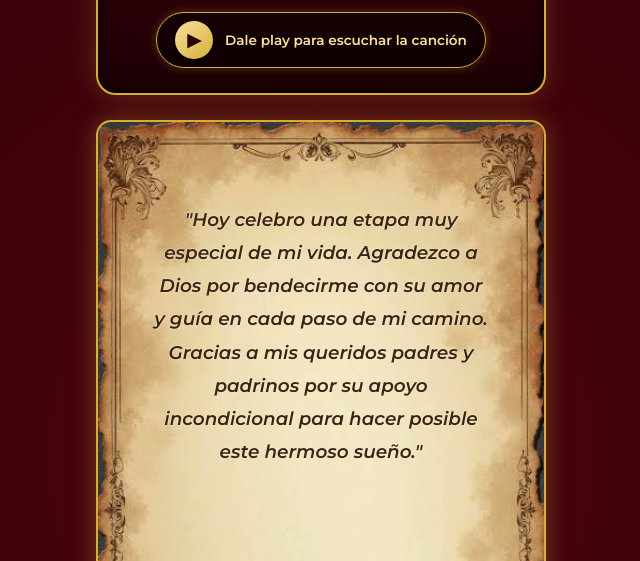
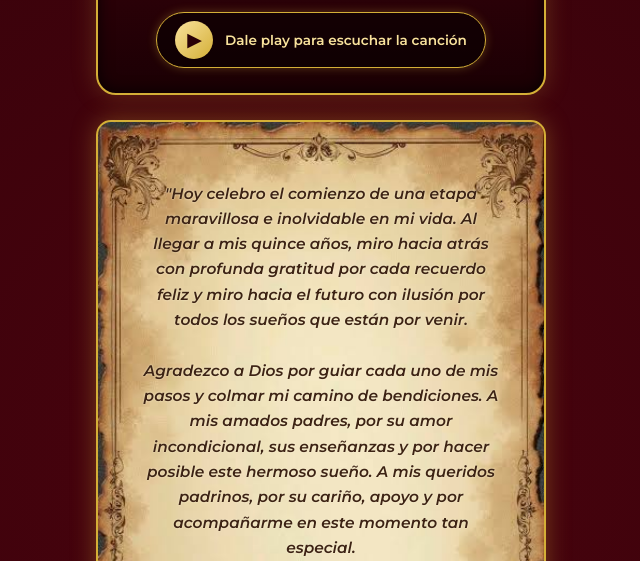
Before and after one commit to gianpierrcalderoneffio-bit/XV, a plain HTML site: page index.html in a window 1280 px wide. Shown: the part 239-800 px from the top of the page, without its empty margins (319-959 px from the left). Drawn offline with Linux system fonts and the light colour scheme.

Commit message:
Update index.html

```diff
--- a/index.html
+++ b/index.html
@@ -109,19 +109,19 @@
       font-weight: bold;
     }
 
-    /* TARJETA DE PERGAMINO MANTENIENDO SU PROPORCIÓN REAL Y TEXTO MÁS GRANDE */
+    /* TARJETA DE PERGAMINO CON PROPORCIÓN REAL Y MENSAJE LARGO */
     .parchment-image-card {
       background-image: url('./pergamino.jpg');
       background-size: 100% 100%;
       background-repeat: no-repeat;
       background-position: center;
       width: 100%;
-      aspect-ratio: 9 / 16; /* Mantiene la proporción vertical exacta del pergamino */
+      aspect-ratio: 9 / 16;
       border-radius: 15px;
       border: 2px solid var(--dorado);
       box-shadow: 0 0 25px rgba(212, 175, 55, 0.35);
       margin: 25px 0;
-      padding: 18% 12% 0 12%; /* Espaciado superior e interno proporcional */
+      padding: 13% 10% 0 10%;
       display: flex;
       align-items: flex-start;
       justify-content: center;
@@ -130,8 +130,8 @@
 
     .parchment-image-card p {
       font-family: 'Montserrat', sans-serif;
-      font-size: 1.15rem; /* Texto más grande */
-      line-height: 1.8;
+      font-size: 0.96rem;
+      line-height: 1.65;
       font-weight: 600;
       font-style: italic;
       color: #3d2314;
@@ -284,10 +284,12 @@
       <audio id="bgMusic" loop preload="auto" src="./musica.mp3"></audio>
     </div>
 
-    <!-- PERGAMINO EN PROPORCIÓN EXACTA CON TEXTO GRANDE -->
+    <!-- PERGAMINO CON EL NUEVO MENSAJE LARGO -->
     <div class="parchment-image-card">
       <p>
-        "Hoy celebro una etapa muy especial de mi vida. Agradezco a Dios por bendecirme con su amor y guía en cada paso de mi camino. Gracias a mis queridos padres y padrinos por su apoyo incondicional para hacer posible este hermoso sueño."
+        "Hoy celebro el comienzo de una etapa maravillosa e inolvidable en mi vida. Al llegar a mis quince años, miro hacia atrás con profunda gratitud por cada recuerdo feliz y miro hacia el futuro con ilusión por todos los sueños que están por venir.<br><br>
+        Agradezco a Dios por guiar cada uno de mis pasos y colmar mi camino de bendiciones. A mis amados padres, por su amor incondicional, sus enseñanzas y por hacer posible este hermoso sueño. A mis queridos padrinos, por su cariño, apoyo y por acompañarme en este momento tan especial.<br><br>
+        Será un verdadero honor para mí compartir la magia de esta gran noche con las personas que más quiero."
       </p>
     </div>
 
```
